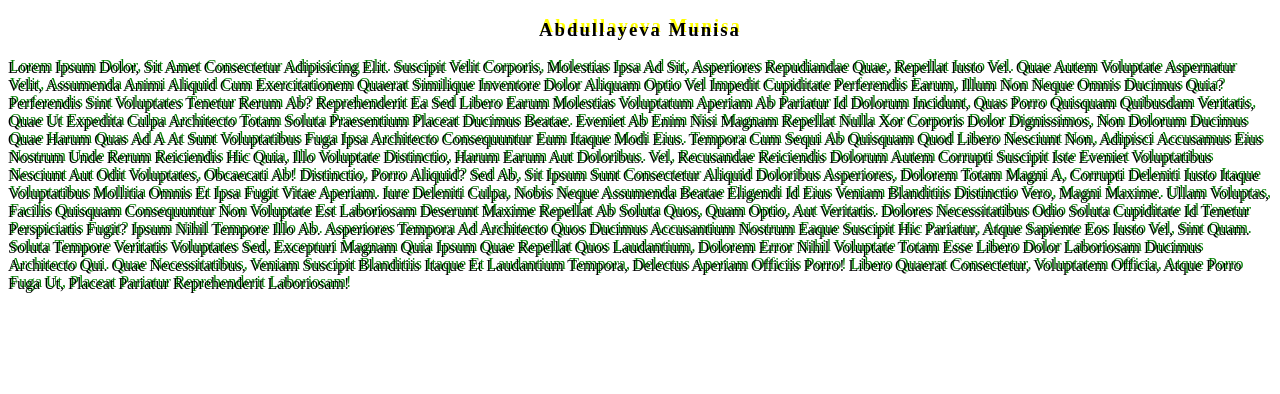
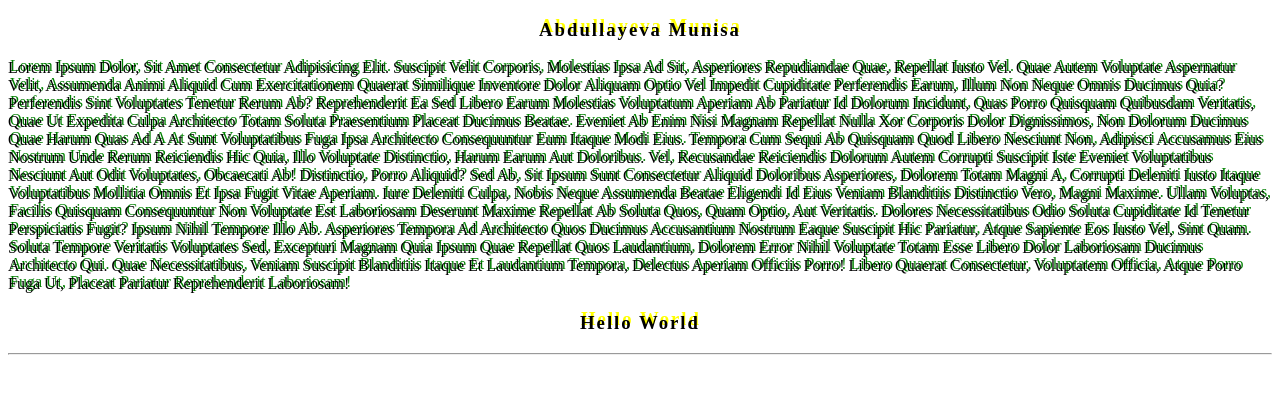
Before and after one commit to abdullayevamunisa/sass, a plain HTML site: page index.html in a window 1280 px wide. Drawn offline with Linux system fonts and the light colour scheme.

Commit message:
heading 3 added

```diff
--- a/index.html
+++ b/index.html
@@ -43,6 +43,8 @@
         esse libero dolor laboriosam ducimus architecto qui. Quae necessitatibus, veniam suscipit blanditiis itaque et
         laudantium tempora, delectus aperiam officiis porro! Libero quaerat consectetur, voluptatem officia, atque porro
         fuga ut, placeat pariatur reprehenderit laboriosam!</p>
+        <h3>Hello World</h3>
+        <hr>
 </body>
 
 </html>
```
